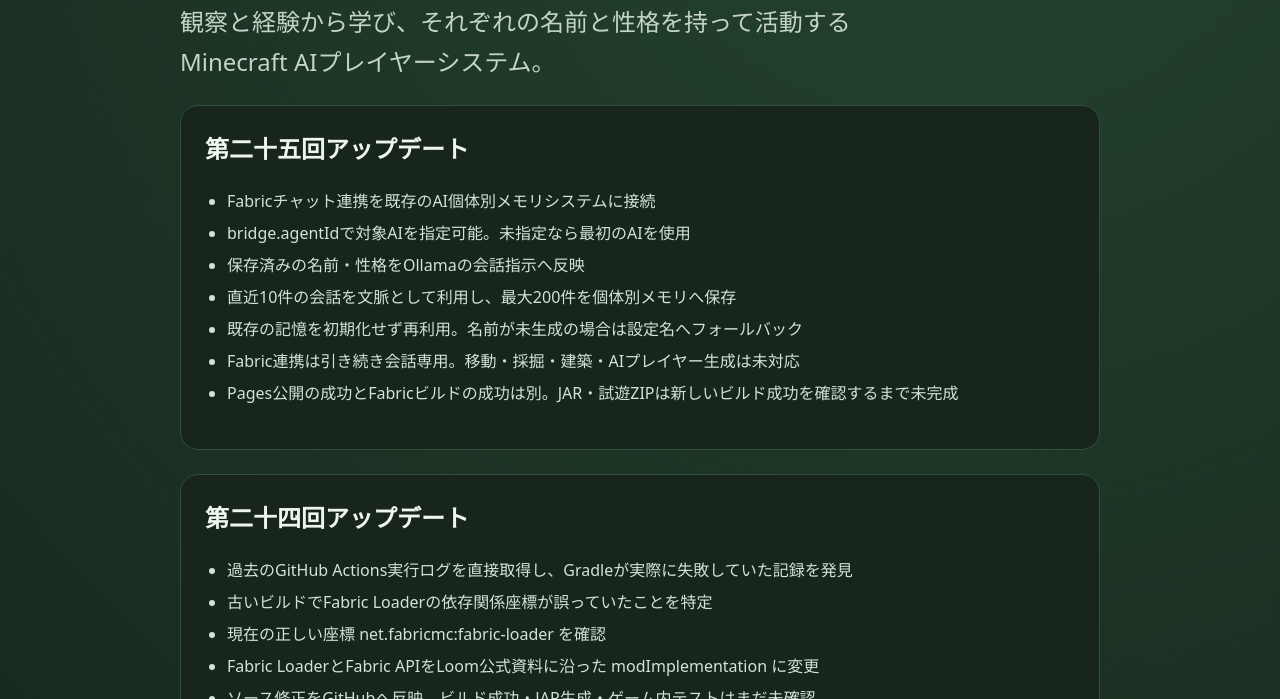
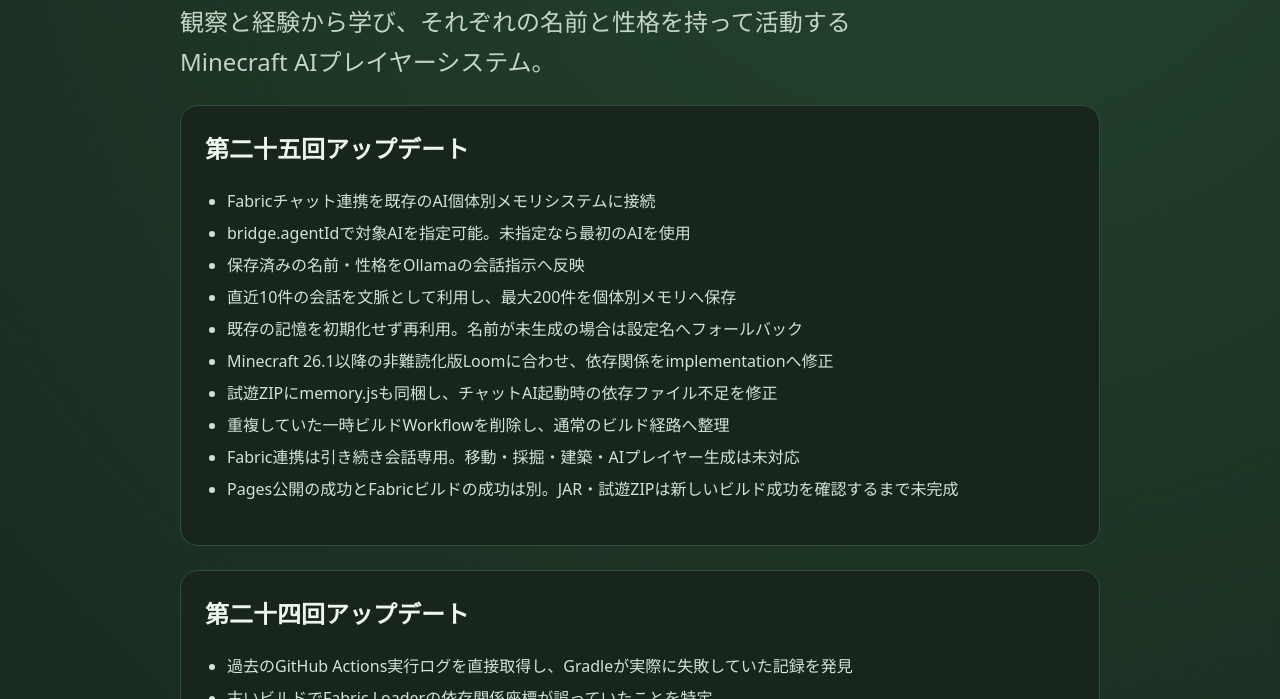
Before and after one commit to TK-SAKUSYA/TK-SAKUSYA.github.io, a website: page M-AI/index.html in a window 1280 px wide. Shown: the part 253-952 px from the top of the page. Drawn offline with Linux system fonts and the light colour scheme.

Commit message:
Fix Minecraft 26.3 Loom dependencies and package chat memory module

```diff
--- a/M-AI/index.html
+++ b/M-AI/index.html
@@ -33,6 +33,9 @@ small{color:#9eb2a2}
 <li>保存済みの名前・性格をOllamaの会話指示へ反映</li>
 <li>直近10件の会話を文脈として利用し、最大200件を個体別メモリへ保存</li>
 <li>既存の記憶を初期化せず再利用。名前が未生成の場合は設定名へフォールバック</li>
+<li>Minecraft 26.1以降の非難読化版Loomに合わせ、依存関係をimplementationへ修正</li>
+<li>試遊ZIPにmemory.jsも同梱し、チャットAI起動時の依存ファイル不足を修正</li>
+<li>重複していた一時ビルドWorkflowを削除し、通常のビルド経路へ整理</li>
 <li>Fabric連携は引き続き会話専用。移動・採掘・建築・AIプレイヤー生成は未対応</li>
 <li>Pages公開の成功とFabricビルドの成功は別。JAR・試遊ZIPは新しいビルド成功を確認するまで未完成</li>
 </ul>
@@ -43,7 +46,7 @@ small{color:#9eb2a2}
 <li>過去のGitHub Actions実行ログを直接取得し、Gradleが実際に失敗していた記録を発見</li>
 <li>古いビルドでFabric Loaderの依存関係座標が誤っていたことを特定</li>
 <li>現在の正しい座標 net.fabricmc:fabric-loader を確認</li>
-<li>Fabric LoaderとFabric APIをLoom公式資料に沿った modImplementation に変更</li>
+<li>当時はmodImplementationへ変更したが、第25回でMinecraft 26.1以降の非難読化版ではimplementationが正しいと判明し修正</li>
 <li>ソース修正をGitHubへ反映。ビルド成功・JAR生成・ゲーム内テストはまだ未確認</li>
 <li>後続pushがBuildFailed / startup_failure / ジョブ0件になる問題は継続調査</li>
 </ul>
@@ -203,7 +206,7 @@ small{color:#9eb2a2}
 </section>
 <section class="panel">
 <h2>重要な制限</h2>
-<p>第二十回ではGitHub Actionsの失敗記録を調査し、BuildFailedというGitHub側の合成workflowに割り当てられ、ジョブが0件のまま起動前に停止していることを確認しました。GitHub Communityにも同じ症状の報告があります。GitHub側のworkflow登録・イベント振り分けが正常に戻るまで、JARは生成できません。</p>
+<p>以前はGitHub ActionsがBuildFailed / startup_failureでジョブを作成できない状態でしたが、現在はM-AIのビルドジョブが起動することを確認しています。第25回では実際のGradleログをもとにMinecraft 26.1以降の依存関係設定を修正中です。JARの生成とMinecraft内での動作は、ビルドと実機テストが成功するまで未確認です。</p>
 <p>今回の移動確認は簡易的な足場・障害物チェックです。完全な経路探索や、あらゆる危険の回避を保証するものではありません。</p>
 <p>日記を書くAIには、あらかじめ本と羽ペンをインベントリに入れておく必要があります。言語モデルの事前学習知識そのものを消去することはできません。</p>
 </section>
```
Also changed, not shown: .github/workflows/build-m-ai-fabric.yml, M-AI/README.md, M-AI/fabric-mod/README.md, 1 other file.
